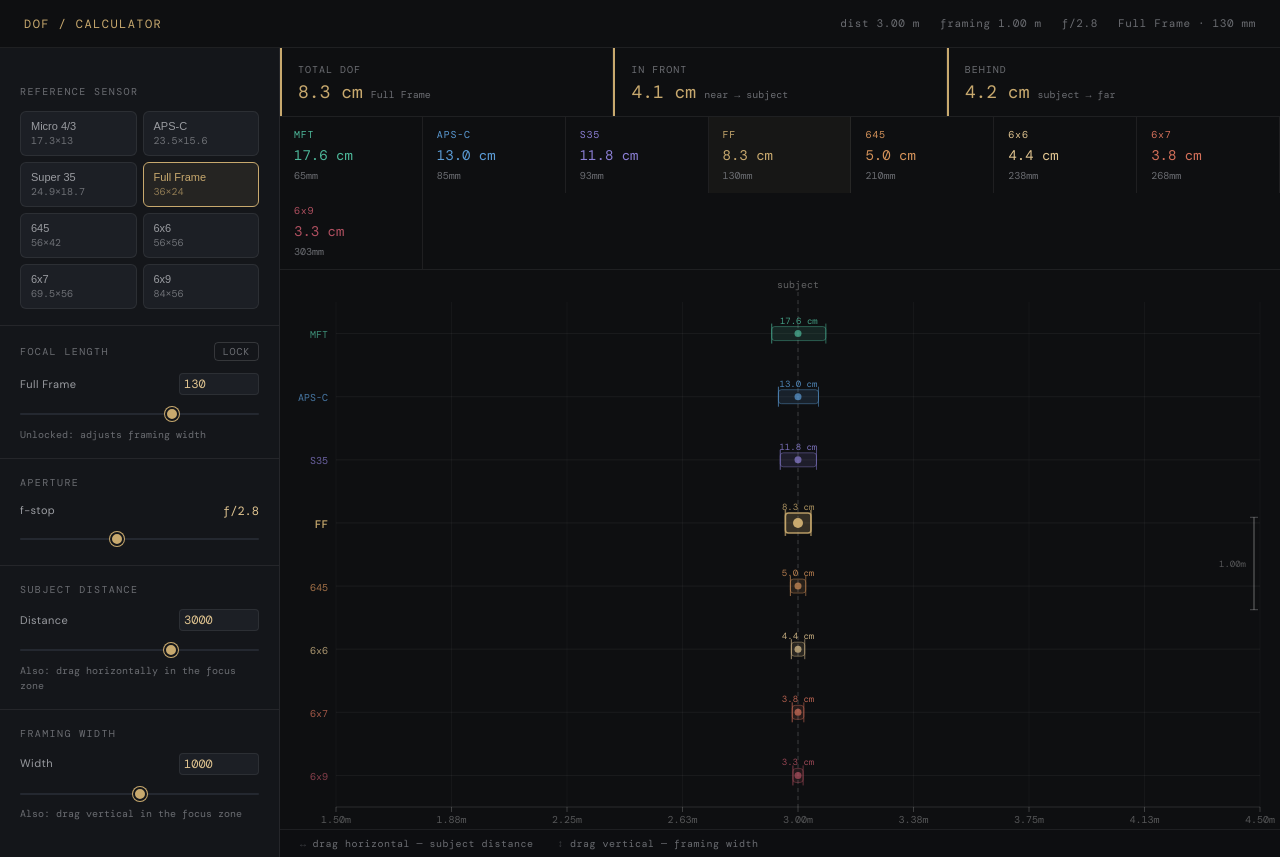
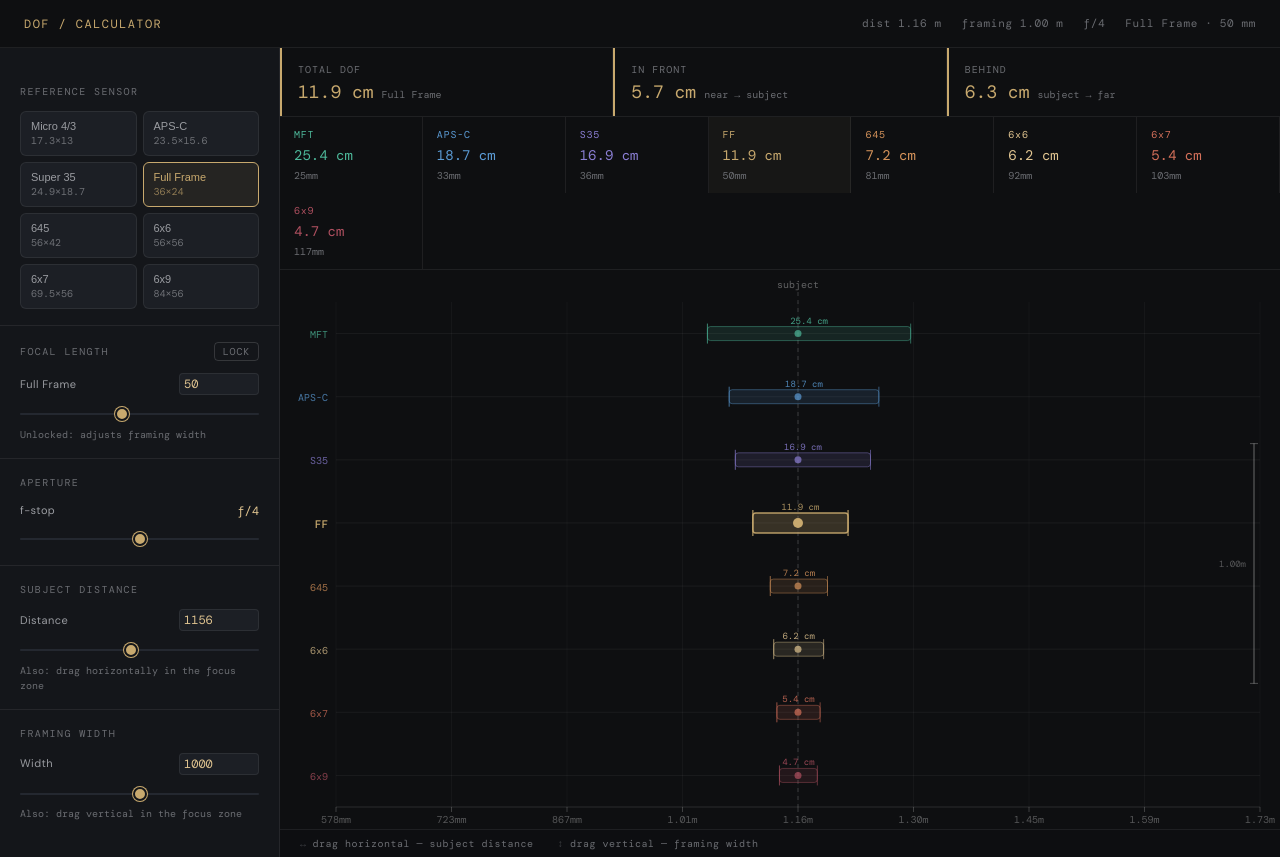
Before and after one commit to Sampppp/depth-of-field2, a React (Vite) app: page / in a window 1280 px wide. Built offline with nearby package versions, Linux system fonts and the light colour scheme; a web font is replaced by a local one.

Commit message:
default fix

```diff
--- a/src/App.jsx
+++ b/src/App.jsx
@@ -159,11 +159,11 @@ function FocusZone({ results, subjectDist, framingWidth, onDistChange, onFraming
 
     // Horizontal: pan distance. 1px = (rangeMax-rangeMin)/trackW mm
     const mmPerPx = (rangeMax - rangeMin) / trackW;
-    const newDist = Math.max(300, Math.min(50000, startDist + dx * mmPerPx));
+    const newDist = Math.max(1, Math.min(50000, startDist + dx * mmPerPx));
     onDistChange(newDist);
 
     // Vertical: framing. drag down = wider framing. 1px = framing * 0.003
-    const newFraming = Math.max(100, Math.min(10000, startFraming + dy * startFraming * 0.003));
+    const newFraming = Math.max(1, Math.min(10000, startFraming + dy * startFraming * 0.003));
     onFramingChange(newFraming);
   }
 
@@ -293,8 +293,8 @@ function FocusZone({ results, subjectDist, framingWidth, onDistChange, onFraming
 
 export default function App() {
   const [refSensorId, setRefSensorId] = useState('ff');
-  const [apIdx, setApIdx] = useState(APERTURES.indexOf(2.8));
-  const [subjectDist, setSubjectDist] = useState(3000); // mm
+  const [apIdx, setApIdx] = useState(APERTURES.indexOf(4));
+  const [subjectDist, setSubjectDist] = useState(1156); // mm
   const [framingWidth, setFramingWidth] = useState(1000); // mm
   const [flLocked, setFlLocked] = useState(false);
   const [lockedFL, setLockedFL] = useState(null); // only meaningful when flLocked
@@ -305,7 +305,7 @@ export default function App() {
   // The displayed FL is always derived when unlocked, or the stored value when locked.
   const derivedFL = (refSensorDiag * subjectDist) / framingWidth;
   const currentFL = flLocked ? lockedFL : derivedFL;
-  const displayFL = Math.max(8, Math.min(1000, Math.round(currentFL)));
+  const displayFL = Math.max(1, Math.min(1000, Math.round(currentFL)));
 
   // Toggle lock: snapshot current derived FL so there's no jump on lock or unlock.
   function toggleLock() {
```
